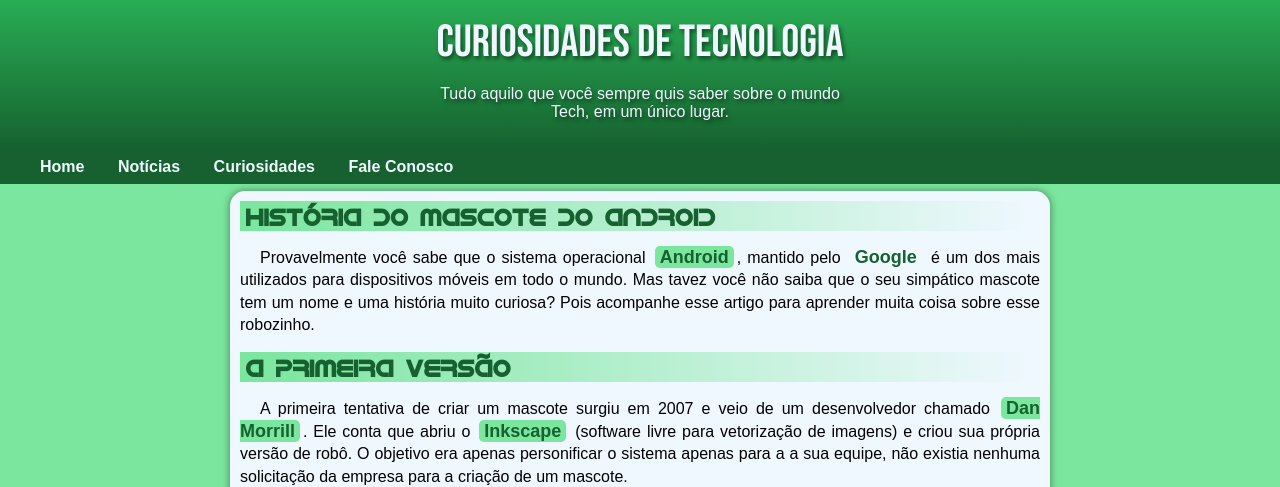
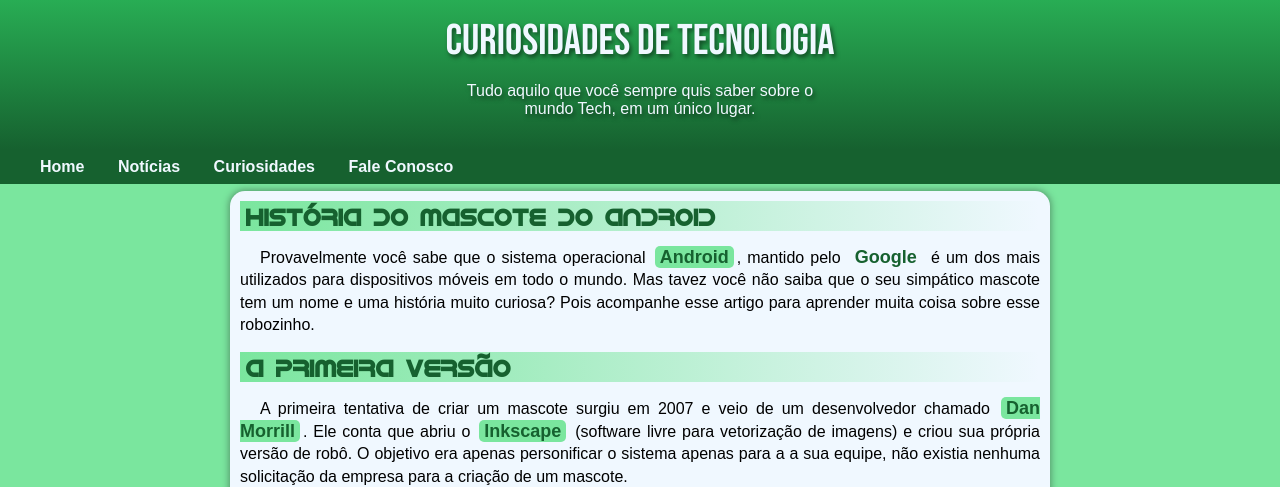
Before and after one commit to DYEGOEVERTONY/desafio-primeiro-mini-projeto, a plain HTML site: page index.html in a window 1280 px wide. Shown: the top 487 px of the page. Drawn offline with Linux system fonts and the light colour scheme.

Commit message:
MUDANÇA DE FORMATAÇÃO

```diff
--- a/estilos/style.css
+++ b/estilos/style.css
@@ -42,7 +42,7 @@ header > h1{
     font-family: var(--fonte-destaque);
     color: aliceblue;
     padding: 15px 0;
-    font-size: 45px;
+    font-size: 43px;
     font-weight: 500;
     text-align: center;
     text-shadow: 2px 3px 4px rgba(0, 0, 0, 0.5);
@@ -53,7 +53,7 @@ header > p{
     text-align: center;
     margin: 0 auto;
     margin-bottom: 20px;
-    width: 400px;
+    width: 390px;
     text-shadow: 2px 3px 4px rgba(0, 0, 0, 0.5)
 }
 
```
